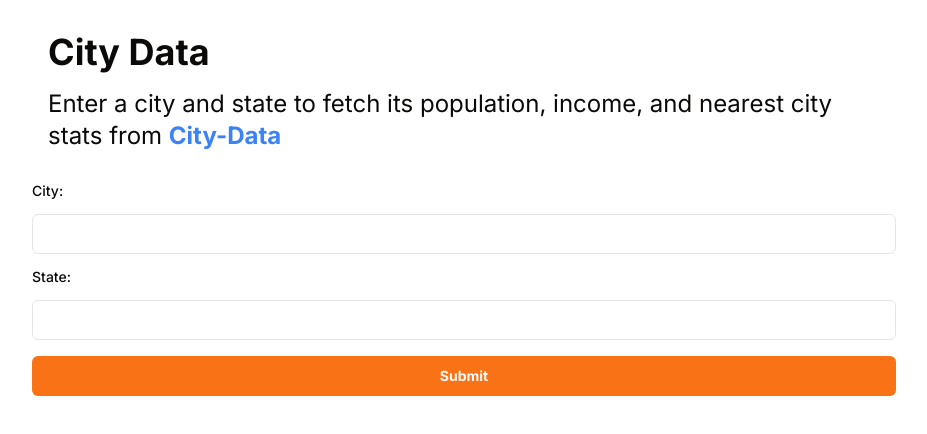
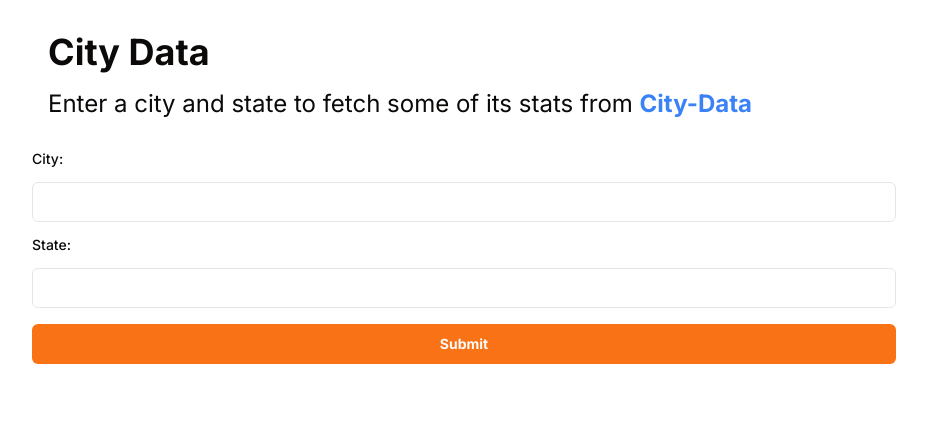
Before and after one commit to remilebeau/cityData, a Next.js app: page / in a window 1280 px wide. Shown: the top 434 px of the page, without its empty margins (176-1103 px from the left). Built offline with nearby package versions, Linux system fonts and the light colour scheme.

Commit message:
update homepage instructions

```diff
--- a/src/app/page.tsx
+++ b/src/app/page.tsx
@@ -55,8 +55,7 @@ export default function Home() {
       <section className="flex flex-col gap-4 p-4">
         <h1 className="text-4xl font-bold">City Data</h1>
         <p className="text-2xl">
-          Enter a city and state to fetch its population, income, and nearest
-          city stats from{" "}
+          Enter a city and state to fetch some of its stats from{" "}
           <a
             className="text-blue-500 hover:opacity-80 font-bold"
             href="https://www.city-data.com/"
```
